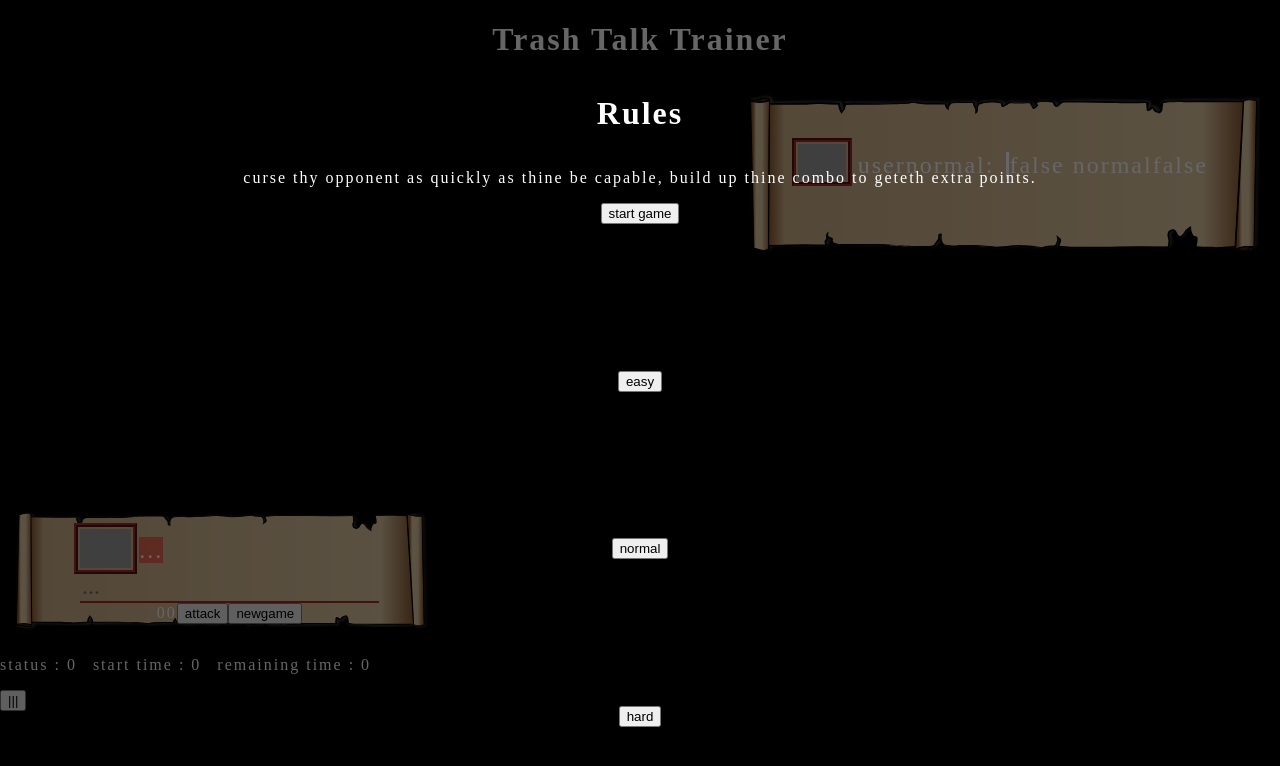
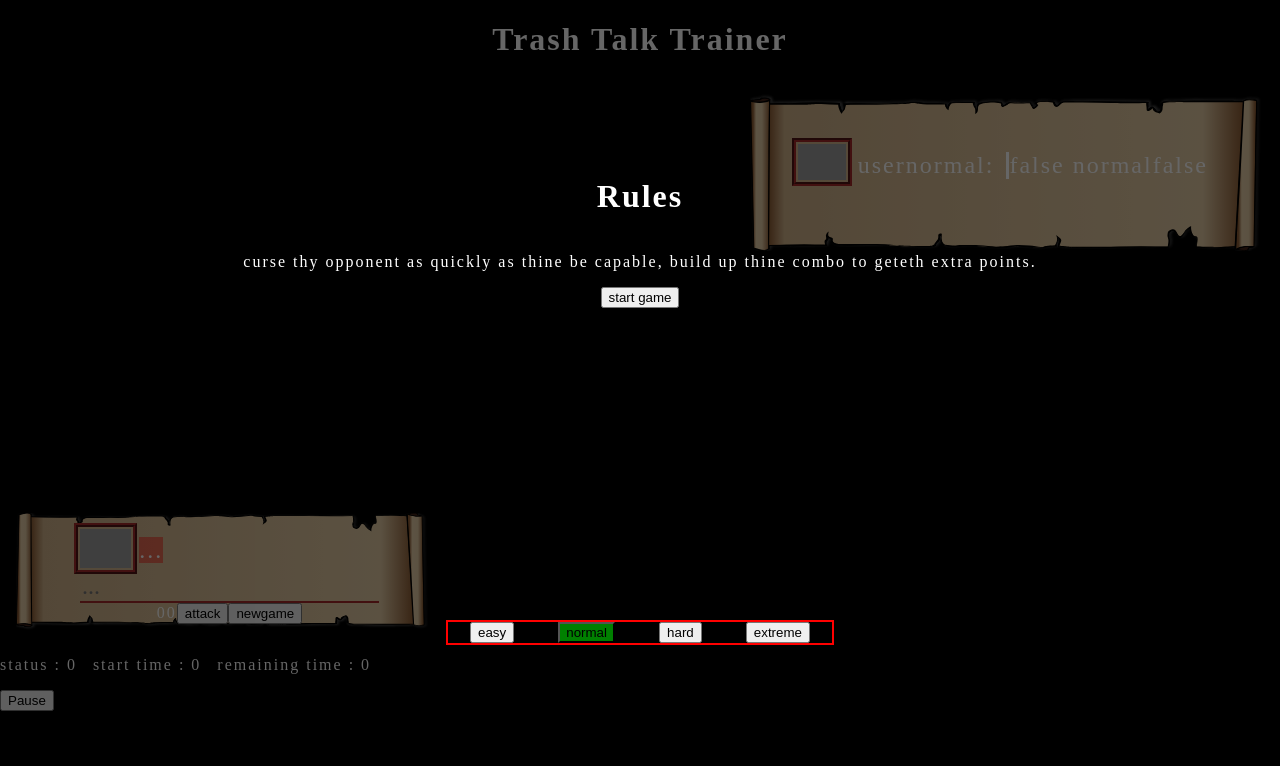
Before and after one commit to T-J-DANIEL/trash-talk-simulator, a React (Create React App) app: page / in a window 1280 px wide. Shown: the top 766 px of the page. Built offline with nearby package versions, Linux system fonts and the light colour scheme; grey boxes are pictures that could not be loaded; a web font is replaced by a local one.

Commit message:
added extreme mode and added random three word phrase selection

```diff
--- a/src/components/MainPage.js
+++ b/src/components/MainPage.js
@@ -80,7 +80,7 @@ const MainPage = () => {
           <p>remaining time : {parseInt(remaining, 10)}</p>
         </div>
 
-        <button onClick={displaySettings}>|||</button>
+        <button onClick={displaySettings}>Pause</button>
         {showSettings && <Settings />}
         {/* pause button and show settings */}
       </div>
--- a/src/components/StartGame.js
+++ b/src/components/StartGame.js
@@ -23,8 +23,11 @@ const StartGame = () => {
           start game
         </button>
       </div>
-
+      <div className="buttonContainer">
         <button
+          style={
+            level === "easy" ? { backgroundColor: "green" } : {}
+          }
           onClick={(e) => {
             changeDifficulty("easy")
           }}
@@ -32,6 +35,9 @@ const StartGame = () => {
           easy
         </button>
         <button
+          style={
+            level === "normal" ? { backgroundColor: "green" } : {}
+          }
           onClick={(e) => {
             changeDifficulty("normal")
           }}
@@ -39,12 +45,28 @@ const StartGame = () => {
           normal
         </button>
         <button
+          style={
+            level === "hard" ? { backgroundColor: "green" } : {}
+          }
           onClick={(e) => {
             changeDifficulty("hard")
           }}
         >
           hard
         </button>
+        <button
+        //TODO hide when mobile
+        className="mobile-hidden"
+          style={
+            level === "extreme" ? { backgroundColor: "green" } : {}
+          }
+          onClick={(e) => {
+            changeDifficulty("extreme")
+          }}
+        >
+          extreme
+        </button>
+      </div>
     </div>
   )
 }
--- a/src/components/UserInput.js
+++ b/src/components/UserInput.js
@@ -84,8 +84,7 @@ const UserInput = () => {
         onChange={(e) => {
           //TODO why are we changing both state values?
           setUserText(e.target.value)
-          //TODOwhy wont this update on time?
-          //maybe if we used a handle change function? it might force update every time
+
           compareValues(e.target.value)
           //if 100% or timer reaches 0 then next question
           // if score is higher than 80% then hitmarker and bonus points
--- a/src/context.js
+++ b/src/context.js
@@ -41,6 +41,11 @@ const AppContextProvider = ({ children }) => {
         setResponseTime(7000)
         setLevel("hard")
         break
+      //TODO Change the response time for extreme
+      case "extreme":
+        setResponseTime(7000)
+        setLevel("extreme")
+        break
       default:
         setResponseTime(10000)
         setLevel("normal")
@@ -63,8 +68,10 @@ const AppContextProvider = ({ children }) => {
     //FUNCTION TO OPTIONALLY RENDER PHRASES DEPENDING ON THEME
     //evilinsult.com/generate_insult.php?lang=en&type=json
     // return isYeOlde ? shakesPhrases : trashPhrases
+    //extreme mode?
+    return shakesPhrases
 
-    return shakesPhrases
+    //else
   }
   const [currentPhraseList, setCurrentPhraseList] = useState(getPhrases)
   //SETTINGS menu showing?
@@ -118,35 +125,41 @@ const AppContextProvider = ({ children }) => {
 
   //Function to get new random phrases for user and opponent
   const newPhrases = () => {
-    //copy phrase list into new working array
-    let workingArray = [...currentPhraseList]
+    //choose a random index from the array
+    const randomIndex = (phraseIndex) =>
+      Math.floor(Math.random() * phraseIndex.length)
 
-    //TODO opp and user both use same code can be replaced with a function
-
-    //For User
-    //pick a random phrase from this workingArray
-    const randomUserIndex = Math.floor(Math.random() * workingArray.length)
-    //and set it as the current phrase
-    setCurrentPhrase(workingArray[randomUserIndex].insult)
-    //remove this phrase from the working array so it cannot be chosen for opp
-    workingArray = workingArray.filter((_, index) => index !== randomUserIndex)
-
-    //For Opp
-    //pick random phrase from this now filtered working array for opp
-    const randomOppIndex = Math.floor(Math.random() * workingArray.length)
-    setOpponentPhrase(workingArray[randomOppIndex].insult)
-    //and filter it out frm working array
-    workingArray = workingArray.filter(
-      (item, index) => index !== randomOppIndex
+    if (level === "extreme") {
+      //copy shakespeare phrase array as working array
+      let workingArray = [...currentPhraseList]
+      //choose a random index from the working array
+      const randomUserIndex = randomIndex(workingArray)
+      //and set it as the current phrase
+      setCurrentPhrase(workingArray[randomUserIndex].insult)
+      //remove this phrase from the working array so it cannot be chosen for opp
+      //and set our current array to be our working array so when we call new phrase next time it won contain the phrases we just used
+      setCurrentPhraseList(
+        workingArray.filter((_, index) => index !== randomUserIndex)
+      )
+      // //clear users text box, ready for new input
+      // setUserText("")
+    } else {
+      setCurrentPhrase(
+        `Thou ${randoShake[0][randomIndex(randoShake[0])]} ${
+          randoShake[1][randomIndex(randoShake[1])]
+        } ${randoShake[2][randomIndex(randoShake[2])]}`
+      )
+    }
+    setOpponentPhrase(
+      `Thou ${randoShake[0][randomIndex(randoShake[0])]} ${
+        randoShake[1][randomIndex(randoShake[1])]
+      } ${randoShake[2][randomIndex(randoShake[2])]}`
     )
-    //set our current array to be our working array so when we call new phrase next time it won contain the phrases we just used
-    setCurrentPhraseList(workingArray)
     //clear users text box, ready for new input
     setUserText("")
   }
 
   // Function to compare values of user text typed text with the current phrase
-  //TODO white space not accounted for, spaces at front are registered as a word and comparing to word after
   const compareValues = (userTyping) => {
     //current testing phrase split in to individual letters
     const testArray = currentPhrase.split("")
--- a/src/index.css
+++ b/src/index.css
@@ -440,7 +440,14 @@ input::first-letter {
   font-size: 1.2rem;
   border-radius: 15px;
 }
-
+/* below button container used in start game component */
+.buttonContainer{
+  display:  flex;
+  justify-content: space-around;
+  align-items: center;
+  width: 30%;
+  outline:2px solid red;
+}
 .header {
   display: flex;
   /* flex */
```
Also changed, not shown: src/oldCode.js (+95 -0 lines). Lines whose indentation alone changed are shown as unchanged.
